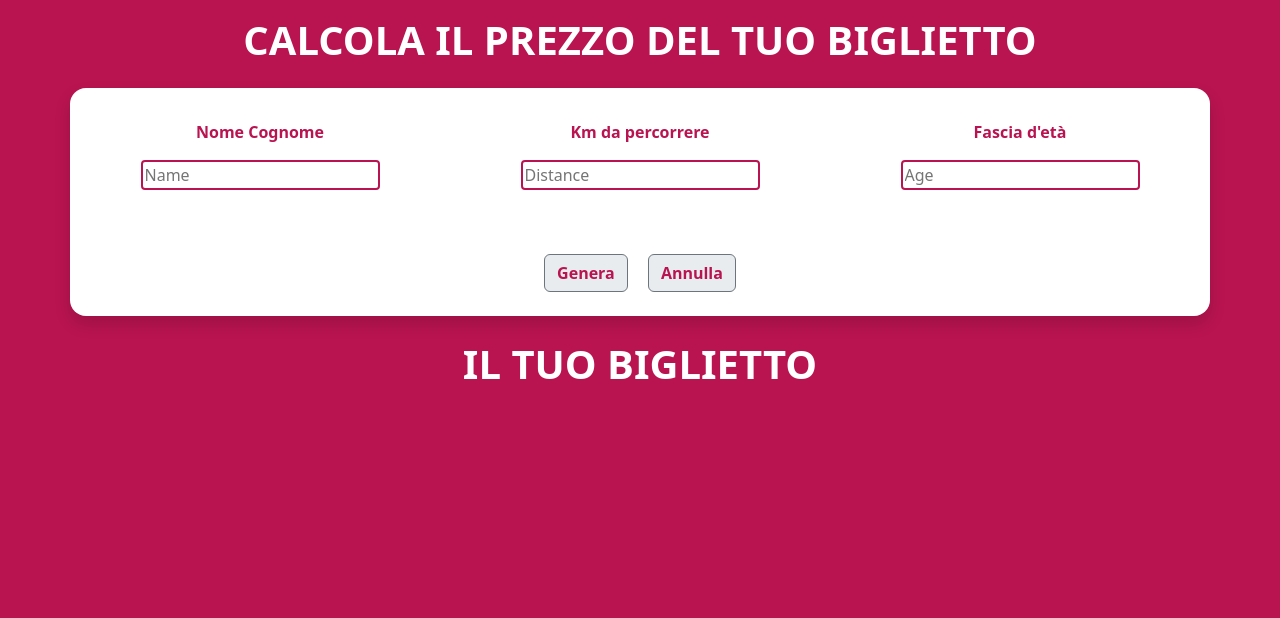
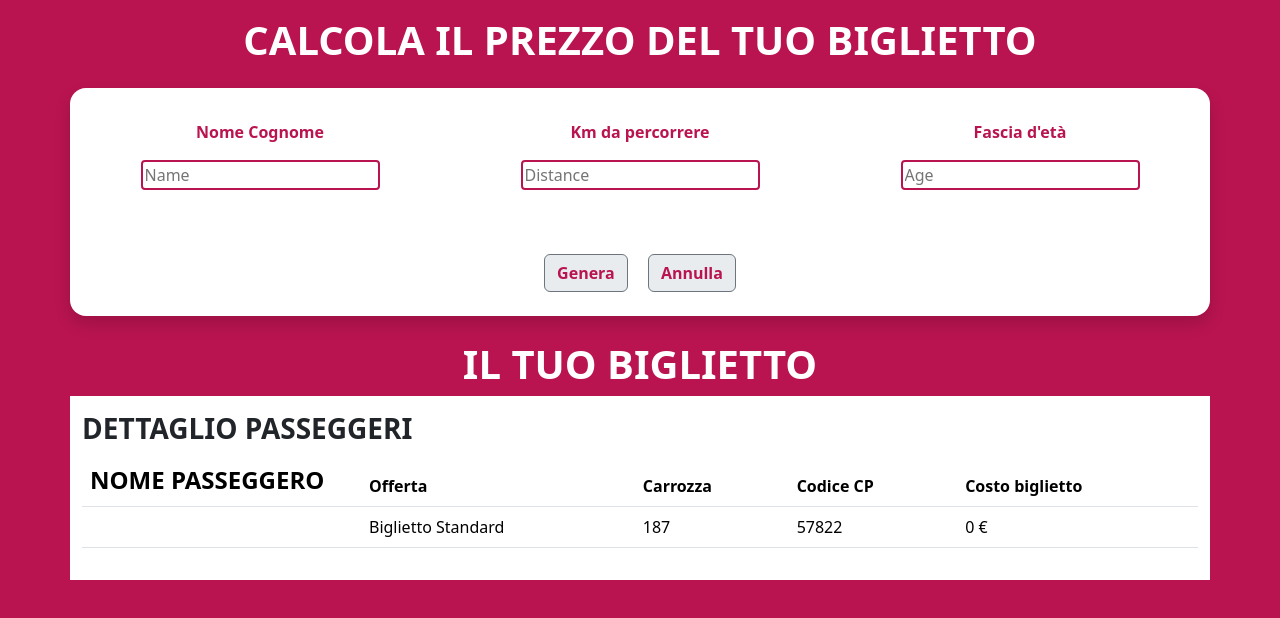
Before and after one commit to giuseppesciacca/js-biglietto-treno-form, a plain HTML site: page index.html in a window 1280 px wide. Both pictures are taken after a click on the button "Genera". Drawn offline with nearby package versions, Linux system fonts and the light colour scheme.

Commit message:
[add] table with dinamic values

```diff
--- a/assets/css/style.css
+++ b/assets/css/style.css
@@ -17,3 +17,7 @@ label {
 input {
     border: 2px solid var(--my-primary);
 }
+
+.nome_pass {
+    background-color: grey;
+}
--- a/assets/js/main.js
+++ b/assets/js/main.js
@@ -11,9 +11,10 @@ const discountUnder = 0.20;
 const discountOver = 0.40;
 
 //raccolto l'input dell'utente
+const name = document.getElementById('name');
+const distance = document.getElementById('distance');
 const age = document.getElementById('age');
 
-const distance = document.getElementById('distance');
 
 //reagisco al click del button
 document.querySelector('button').addEventListener('click', function () {
@@ -28,16 +29,27 @@ document.querySelector('button').addEventListener('click', function () {
         const discount = totalPrice * discountUnder
         const discountAmount = totalPrice - discount
         console.log(discountAmount)
+        document.querySelector('.price_ticket').innerHTML = `${discountAmount} €`;
     } else if (age.value > 65) {
         const discount = totalPrice * discountOver
         const discountAmount = totalPrice - discount
         console.log(discountAmount)
+        document.querySelector('.price_ticket').innerHTML = `${discountAmount} €`;
     } else {
         let totalPrice = unitPrice * distance.value;
         console.log(totalPrice)
+        document.querySelector('.price_ticket').innerHTML = `${totalPrice} €`;
     };
 
+    document.querySelector('.user_data').innerHTML = name.value;
+    //genera valore intero tra 1 e 200
+    document.querySelector('.user_cabin').innerHTML = Math.floor(Math.random() * (200 - 1) + 1);
+    //genera valore intero tra 99999 e 100000
+    document.querySelector('.user_code').innerHTML = Math.floor(Math.random() * (99999 - 10000) + 10000);
+
+
     //svuota campi
+    name.value = "";
+    distance.value = "";
     age.value = "";
-    distance.value = "";
 });
--- a/index.html
+++ b/index.html
@@ -54,8 +54,28 @@
         <section class="tuo_biglietto">
             <h1 class="text-center text-white fw-bolder pt-4">IL TUO BIGLIETTO</h1>
 
-            <div class="container bg-white">
-
+            <div class="container bg-white py-3">
+                <h3 class="fw-bold">DETTAGLIO PASSEGGERI</h3>
+                <table class="table">
+                    <thead>
+                        <tr>
+                            <th class="w-25 fs-4">NOME PASSEGGERO</th>
+                            <th>Offerta</th>
+                            <th>Carrozza</th>
+                            <th>Codice CP</th>
+                            <th>Costo biglietto</th>
+                        </tr>
+                    </thead>
+                    <tbody>
+                        <tr class="">
+                            <td class="user_data fs-5 fw-bold"></td>
+                            <td>Biglietto Standard</td>
+                            <td class="user_cabin"></td>
+                            <td class="user_code"></td>
+                            <td class="price_ticket"></td>
+                        </tr>
+                    </tbody>
+                </table>
 
             </div>
             <!-- /container -->
```
